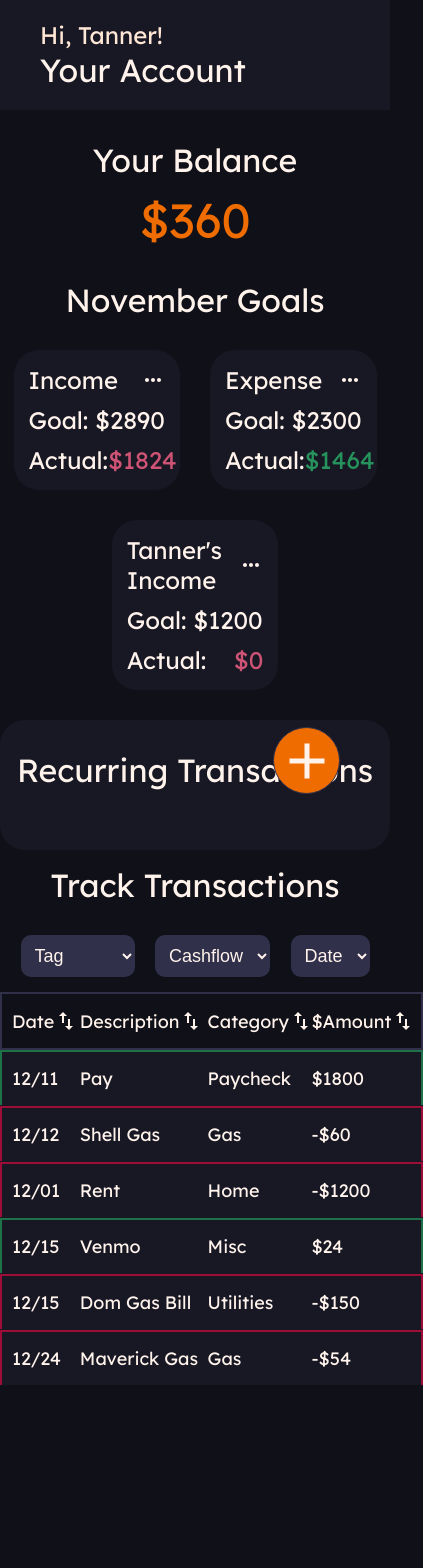
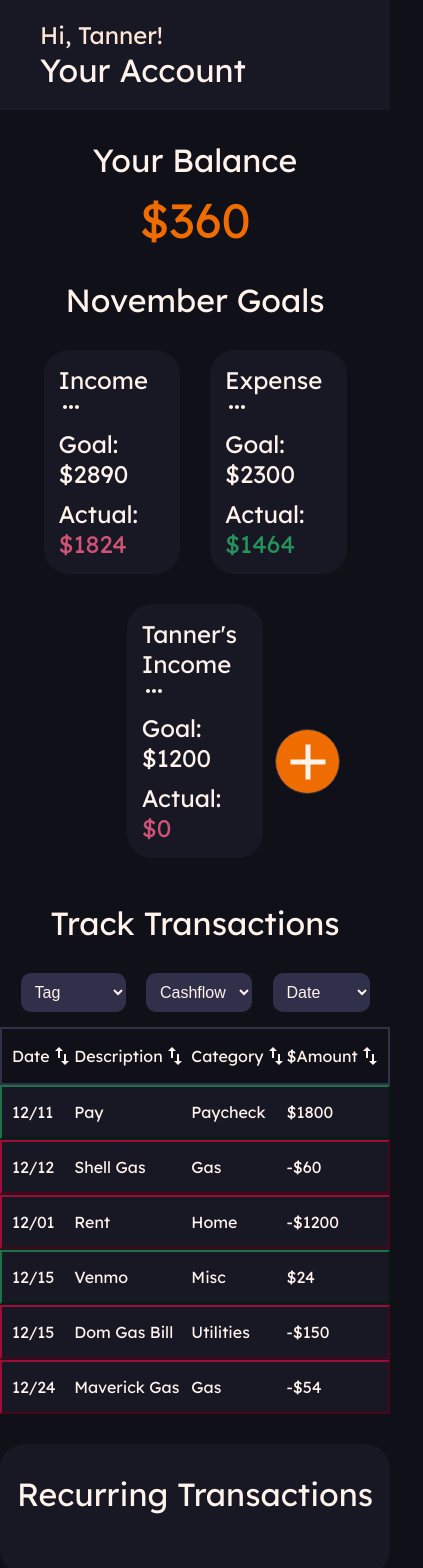
Before and after one commit to TannerGarner/expense-tracker-react, a Next.js app: page / in a window 390 px wide. Shown: the top 1568 px of the page, 423 px wide, since content can reach past the window. Before the commit the page ends 1385 px from the top, so only its background shows below. Built offline with nearby package versions, Linux system fonts and the light colour scheme.

Commit message:
Rearrange main page components | Refine styles for better mobile experience (hopefull)

```diff
--- a/src/app/globals.css
+++ b/src/app/globals.css
@@ -24,6 +24,7 @@ a {
   align-items: center;
   padding: 30px;
   gap: 10px;
+  max-width: 100vw;
 }
 .balance h2 {
   color: #EF6C00;
@@ -36,7 +37,7 @@ a {
   align-items: center;
   padding: 0 0 30px 0;
   gap: 30px;
-  width: 100%;
+  width: 100vw;
 }
 .goals .goalCardContainer {
   display: flex;
@@ -61,6 +62,7 @@ a {
   display: flex;
   align-items: center;
   justify-content: space-between;
+  flex-wrap: wrap;
 }
 .goals .goalCard .goalTitle {
   text-wrap: wrap;
@@ -72,6 +74,7 @@ a {
   color: #26925C;
 }
 .goals .goalInput {
+  max-width: 100vw;
   background-color: #181825;
   color: #FFF3EB;
   border-radius: 25px;
@@ -88,10 +91,14 @@ a {
   gap: 10px;
 }
 .goals .goalInput .whatToWatch {
-  flex-wrap: wrap;
+  flex-direction: column;
+}
+.goals .goalInput .whatToWatch p {
+  align-self: flex-start;
 }
 .goals .goalInput .whatToWatch div {
   padding: 0;
+  flex-wrap: wrap;
 }
 .goals .goalInput .datePicker {
   flex-direction: column;
@@ -120,9 +127,11 @@ a {
   display: flex;
   flex-direction: column;
   align-items: center;
+  margin-top: 30px;
+  max-width: 100vw;
 }
 .recurringCard .transContainer {
-  width: 100%;
+  width: 100vw;
   display: flex;
   flex-direction: column;
   padding: 15px 0;
@@ -152,7 +161,7 @@ a {
   font-size: 24px;
   display: flex;
   flex-direction: column;
-  max-width: 100%;
+  max-width: 100vw;
   gap: 15px;
 }
 .recurringInput .row {
@@ -202,12 +211,12 @@ a {
   color: #FFF3EB;
   border: none;
   border-radius: 10px;
-  font-size: 18px;
+  font-size: 16px;
 }
 .regTransCard .regTransTable {
-  width: 100vw;
+  width: 100%;
   display: grid;
-  font-size: 18px;
+  font-size: 16px;
 }
 .regTransCard .regTransHead {
   max-width: 100%;
@@ -232,26 +241,24 @@ a {
   padding: 15px 10px;
 }
 .regTransCard .income {
-  border: solid 2px #1D7247;
-  border-bottom: 0;
+  border: outset 2px #1D7247;
 }
 .regTransCard .expense {
-  border: solid 2px #9C0D38;
-  border-bottom: 0;
+  border: outset 2px #9C0D38;
 }
 .regTransCard .regTransInput {
   background-color: #181825;
   border-radius: 2px;
   border: solid 2px #EF6C00;
   padding: 15px 10px;
-  font-size: 18px;
+  font-size: 16px;
   display: flex;
   flex-direction: column;
   gap: 10px;
-  width: 95vw;
+  max-width: 100vw;
 }
 .regTransCard .regTransInput select {
-  font-size: 18px;
+  font-size: 16px;
 }
 .regTransCard .firstRowInputs {
   display: grid;
@@ -319,6 +326,7 @@ a {
   width: 170px;
   display: flex;
   justify-content: center;
+  border: none;
   border-radius: 100px;
 }
 .saveButton p {
@@ -353,6 +361,7 @@ html *, body * {
   margin: 0px;
   padding: 0px;
   font-weight: 400;
+  box-sizing: border-box;
 }
 html h4, body h4 {
   font-size: 32px;
--- a/src/app/globals.scss
+++ b/src/app/globals.scss
@@ -23,6 +23,7 @@ html, body {
         margin: 0px;
         padding: 0px;
         font-weight: 400;
+        box-sizing: border-box;
     }
 
     h4{
--- a/src/app/page.js
+++ b/src/app/page.js
@@ -20,8 +20,8 @@ export default function Home() {
         <Header></Header>
         <Balance></Balance>
         <Goals></Goals>
+        <RegTransCard></RegTransCard>
         <RecurringCard></RecurringCard>
-        <RegTransCard></RegTransCard>
         <AddButton></AddButton>
     </div>
   );
--- a/src/app/styles/_variables.scss
+++ b/src/app/styles/_variables.scss
@@ -22,7 +22,7 @@ $marsm: 25px;
 $marReg: 50px;
 
 // font size
-$fontSm: 18px;
+$fontSm: 16px;
 $fontReg: 24px;
 $headSm: 24px;
 $headReg: 32px;
--- a/src/components/AddButton/AddButton.js
+++ b/src/components/AddButton/AddButton.js
@@ -15,7 +15,7 @@ export default function AddButton() {
         setOpen(false)
     }
 
-    const menuItems = ["Category","Tag","Goal","Recurring","Transaction"]
+    const menuItems = ["Category","Tag","Goal", "Transaction","Recurring"]
 
     if (display !== null) return null;
     return (
--- a/src/components/Balance/_Balance.scss
+++ b/src/components/Balance/_Balance.scss
@@ -6,6 +6,7 @@
     align-items: center;
     padding: var.$padReg;
     gap: var.$gapSm;
+    max-width: 100vw;
 
     h2{
         color: var.$orange;
--- a/src/components/DropdownMenu/DropdownMenu.js
+++ b/src/components/DropdownMenu/DropdownMenu.js
@@ -16,6 +16,7 @@ export default function DropdownMenu({ dropdownType, targetState }) {
         payType: ["Auto", "Manual"],
         recurring: ["Daily", "Bi-Weekly","Weekly", "Monthly", "Annually"],
         tag: ["None", "Essential", "Tanner", "Ondine", "Misc"],
+        date: ["Daily", "Weekly", "Monthly", "Annual"],
     };
 
     const handleChange = (e) => {
--- a/src/components/Goals/_Goals.scss
+++ b/src/components/Goals/_Goals.scss
@@ -6,7 +6,7 @@
     align-items: center;
     padding: 0 0 var.$padReg 0;
     gap: var.$gapReg;
-    width: 100%;
+    width: 100vw;
 
     .goalCardContainer {
         display: flex;
@@ -31,6 +31,7 @@
             display: flex;
             align-items: center;
             justify-content: space-between;
+            flex-wrap: wrap;
         }
 
         .goalTitle{
@@ -47,6 +48,7 @@
     }
 
     .goalInput{
+        max-width: 100vw;
         background-color: var.$raisinBlack;
         color: var.$seashellWhite;
         border-radius: 25px;
@@ -64,9 +66,13 @@
         }
 
         .whatToWatch{
-            flex-wrap: wrap;
+            flex-direction: column;
+            p {
+                align-self: flex-start;
+            }
             div{
                 padding: 0;
+                flex-wrap: wrap;
             }
         }
 
--- a/src/components/RecurringCard/_RecurringTransactions.scss
+++ b/src/components/RecurringCard/_RecurringTransactions.scss
@@ -7,9 +7,11 @@
     display: flex;
     flex-direction: column;
     align-items: center;
+    margin-top: var.$gapReg;
+    max-width: 100vw;
 
     .transContainer{
-        width: 100%;
+        width: 100vw;
         display: flex;
         flex-direction: column;
         padding: var.$padMed 0;
@@ -42,7 +44,7 @@
     font-size: var.$fontReg;
     display: flex;
     flex-direction: column;
-    max-width: 100%;
+    max-width: 100vw;
     gap: var.$gapMed;
 
     .row {
--- a/src/components/RegTransCard/RegTransCard.js
+++ b/src/components/RegTransCard/RegTransCard.js
@@ -14,9 +14,9 @@ export default function RegTransCard() {
   const { transactions } = useContext(TransactionsContext)
 
   //Add Sort Functions
-  function sortTrans(){
 
-    //By Description (Alphabetical)
+  //By Description (Alphabetical)
+  function sortDescription(){
     transactions.sort((a,b)=> {
       const descriptA = a.description.toUpperCase();
       const descriptB = b.description.toUpperCase();
@@ -24,7 +24,10 @@ export default function RegTransCard() {
       if (descriptA > descriptB) return 1;
       return 0;
     })
-    //By Amount (Largest to smallest, Smallest to Largest)
+  }
+
+  //By Amount (Largest to smallest, Smallest to Largest)
+  function sortAmount() {
     transactions.sort((a,b)=>{
       let amountA = Number(a.amount)
       let amountB = Number(b.amount)
@@ -32,10 +35,19 @@ export default function RegTransCard() {
       if (b.cashflow === 'expense') amountB = amountB/-1;
       amountA - amountB;
     })
+  }
+
+
+  //By Date
+
+  function sortDate(){
+    const start = new Date(goal.startDate)
+    const end = new Date(goal.endDate)
+
 
   }
-      //By Date
-      //By Category (Alphabetical)
+
+  //By Category (Alphabetical)
 
 
   function populateTransactions() {
--- a/src/components/RegTransCard/_RegTransCard.scss
+++ b/src/components/RegTransCard/_RegTransCard.scss
@@ -25,7 +25,7 @@
     }
 
     .regTransTable {
-        width:  100vw;
+        width:  100%;
         display: grid;
         font-size: var.$fontSm;
     }
@@ -60,13 +60,11 @@
     }
 
     .income{
-        border: solid 2px var.$springGreen;
-        border-bottom: 0;
+        border: outset 2px var.$springGreen;
     }
 
     .expense{
-        border: solid 2px var.$claretRed;
-        border-bottom: 0;
+        border: outset 2px var.$claretRed;
     }
 
     .regTransInput{
@@ -79,7 +77,7 @@
         display: flex;
         flex-direction: column;
         gap: var.$gapSm;
-        width: 95vw;
+        max-width: 100vw;
 
         select{
             font-size: var.$fontSm;
--- a/src/components/SaveButton/_SaveButton.scss
+++ b/src/components/SaveButton/_SaveButton.scss
@@ -6,6 +6,7 @@
     width: 170px;
     display: flex;
     justify-content: center;
+    border: none;
 
     border-radius: 100px;
 
```
Also changed, not shown: 1 other file (tests, documents, lock files or other folders).
